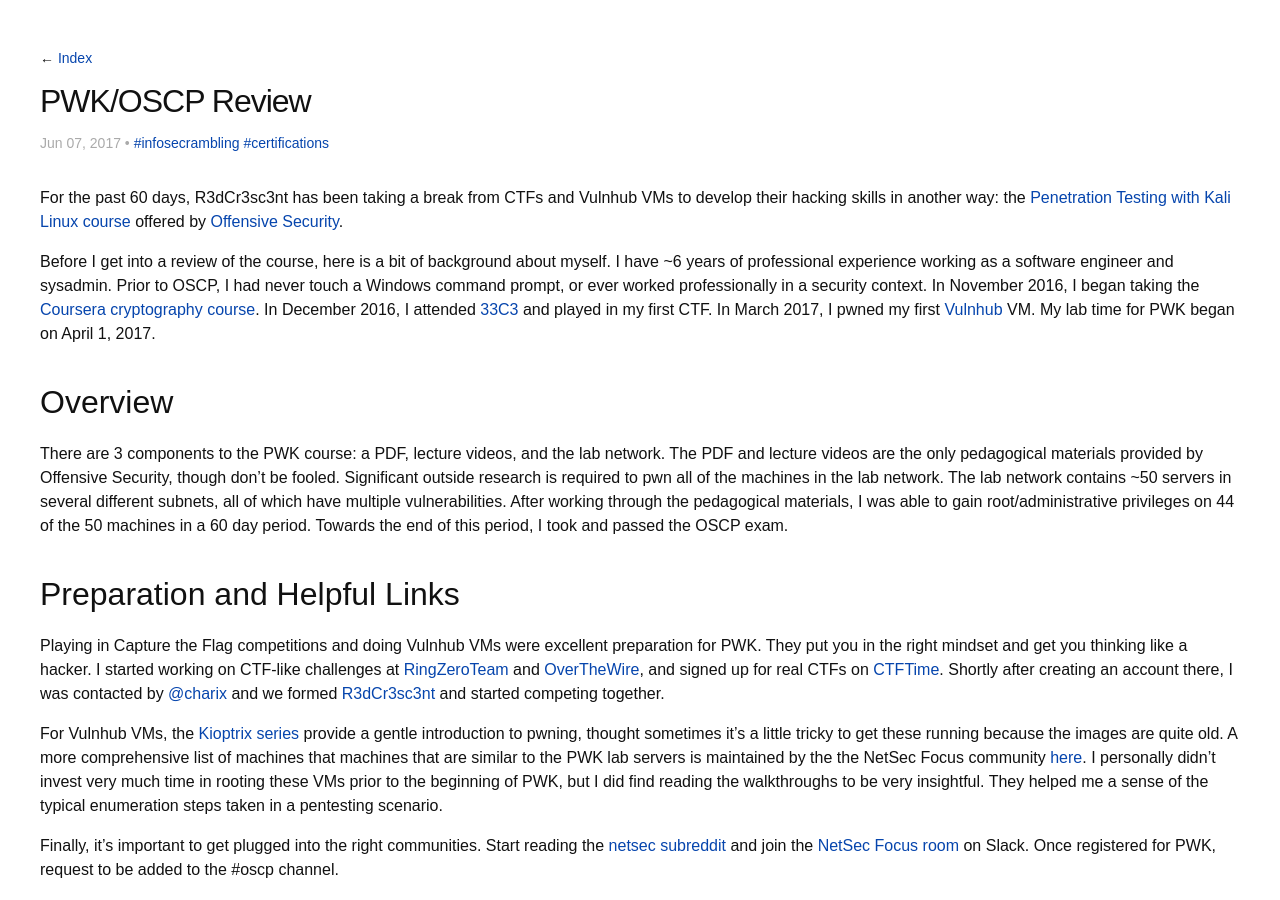
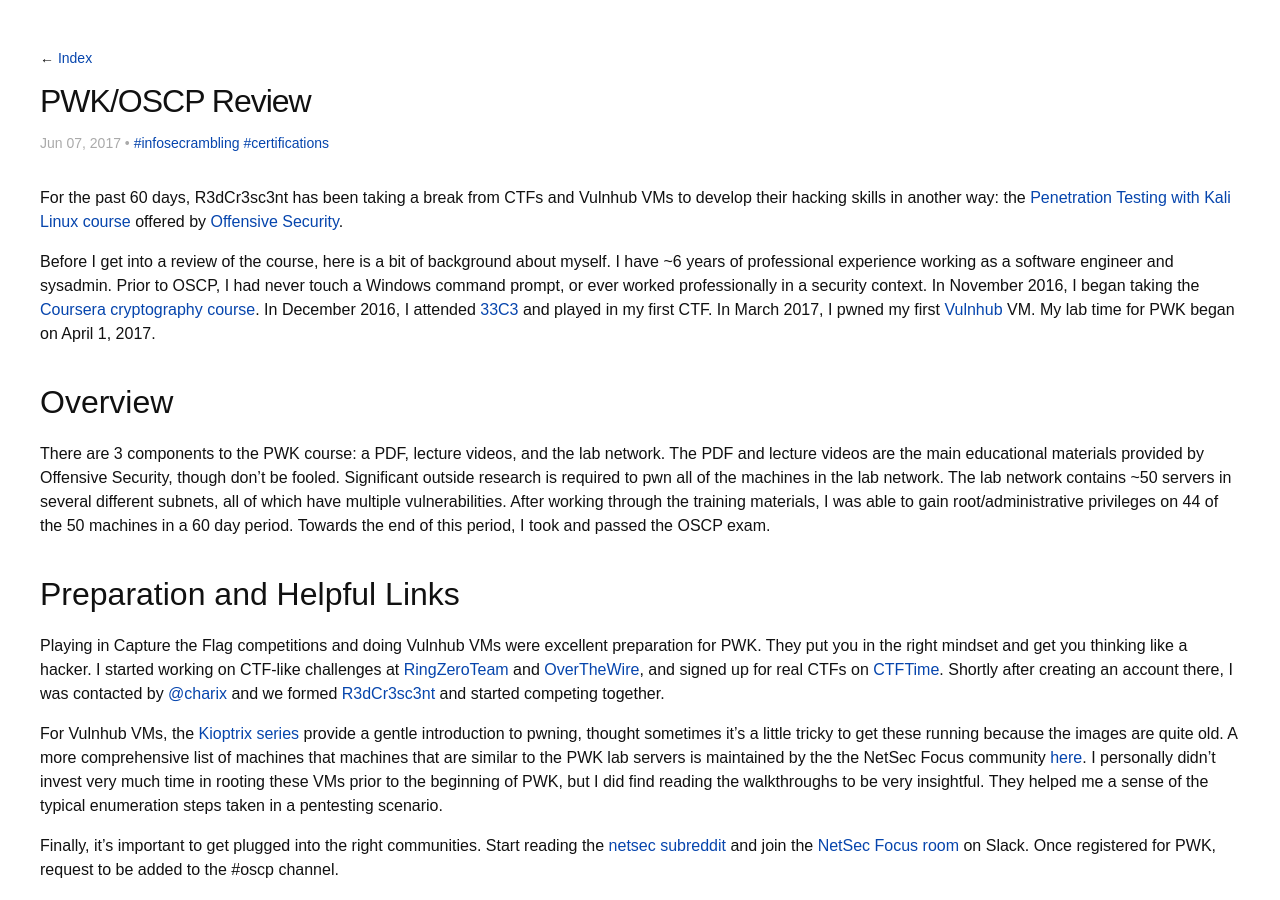
Before and after one commit to R3dCr3sc3nt/R3dCr3sc3nt.github.io, a Jekyll site: the page built from _posts/2017-06-07-OSCP-Review.md, in a window 1280 px wide and 900 px high. Built offline with Jekyll 4.4.1, drawn with Linux system fonts in a browser that asks for light colours; some web fonts are replaced.

Commit message:
remove pretentious words

```diff
--- a/_posts/2017-06-07-OSCP-Review.md
+++ b/_posts/2017-06-07-OSCP-Review.md
@@ -10,7 +10,7 @@
 
 ## Overview
 
-There are 3 components to the PWK course: a PDF, lecture videos, and the lab network. The PDF and lecture videos are the only pedagogical materials provided by Offensive Security, though don't be fooled. Significant outside research is required to pwn all of the machines in the lab network. The lab network contains ~50 servers in several different subnets, all of which have multiple vulnerabilities. After working through the pedagogical materials, I was able to gain root/administrative privileges on 44 of the 50 machines in a 60 day period. Towards the end of this period, I took and passed the OSCP exam.
+There are 3 components to the PWK course: a PDF, lecture videos, and the lab network. The PDF and lecture videos are the main educational materials provided by Offensive Security, though don't be fooled. Significant outside research is required to pwn all of the machines in the lab network. The lab network contains ~50 servers in several different subnets, all of which have multiple vulnerabilities. After working through the training materials, I was able to gain root/administrative privileges on 44 of the 50 machines in a 60 day period. Towards the end of this period, I took and passed the OSCP exam.
 
 ## Preparation and Helpful Links
 Playing in Capture the Flag competitions and doing Vulnhub VMs were excellent preparation for PWK. They put you in the right mindset and get you thinking like a hacker. I started working on CTF-like challenges at [RingZeroTeam](https://ringzer0team.com/) and [OverTheWire](http://overthewire.org/wargames/), and signed up for real CTFs on [CTFTime](http://ctftime.org/). Shortly after creating an account there, I was contacted by [@charix](https://github.com/charix46) and we formed [R3dCr3sc3nt](https://ctftime.org/team/32761) and started competing together.
```
